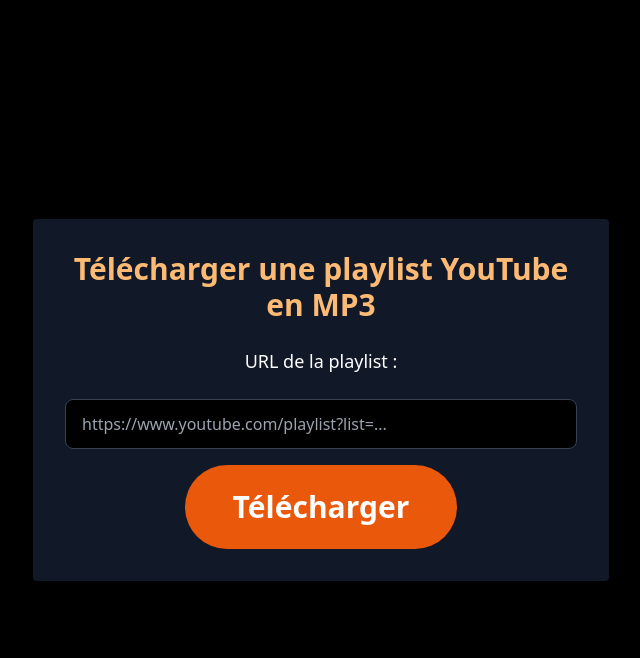
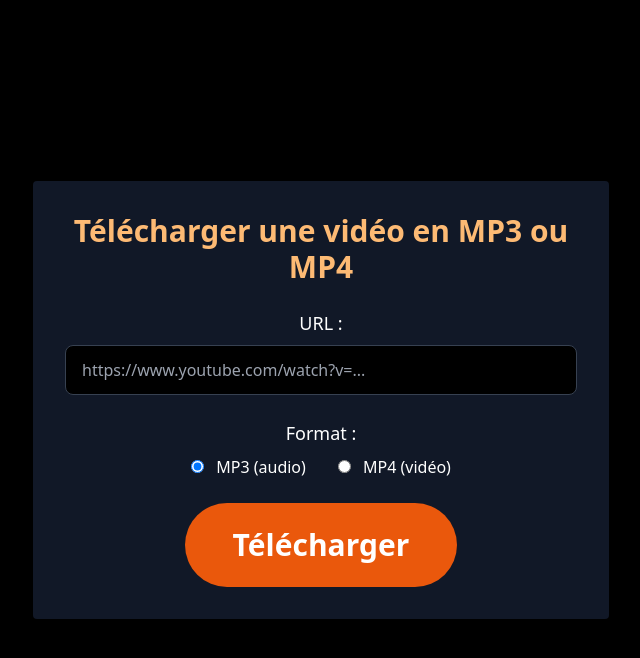
Before and after one commit to fabro658/YT-to-mp3, a Flask app: page / in a window 1280 px wide. Shown: the top 658 px of the page, without its empty margins (319-959 px from the left). Run offline with Flask 3, Linux system fonts and the light colour scheme; some libraries are stand-ins or nearby versions.

Commit message:
Ajout bouton mp3, mp4

```diff
--- a/templates/index.html
+++ b/templates/index.html
@@ -8,18 +8,35 @@
 <body class="bg-black min-h-screen flex items-center justify-center px-4">
 
   <div class="bg-gray-900 p-8 rounded shadow-lg max-w-xl w-full text-center">
-    <h1 class="text-3xl font-bold text-orange-300 mb-6">Télécharger une playlist YouTube en MP3</h1>
+    <h1 class="text-3xl font-bold text-orange-300 mb-6">Télécharger une vidéo en MP3 ou MP4</h1>
 
-    <form method="POST" class="space-y-4">
-      <label for="playlist_url" class="block text-lg font-medium text-white mb-2">URL de la playlist :</label>
+    <form method="POST" class="space-y-6">
+      <div>
+        <label for="playlist_url" class="block text-lg font-medium text-white mb-2">URL :</label>
         <input
           type="text"
           name="playlist_url"
           id="playlist_url"
           class="w-full px-4 py-3 border border-gray-700 bg-black text-white rounded-lg focus:outline-none focus:ring-2 focus:ring-green-500"
-        placeholder="https://www.youtube.com/playlist?list=..."
+          placeholder="https://www.youtube.com/watch?v=..."
           required
         >
+      </div>
+
+      <div>
+        <label class="block text-lg font-medium text-white mb-2">Format :</label>
+        <div class="flex justify-center gap-8">
+          <label class="text-white">
+            <input type="radio" name="format" value="mp3" class="mr-2" checked>
+            MP3 (audio)
+          </label>
+          <label class="text-white">
+            <input type="radio" name="format" value="mp4" class="mr-2">
+            MP4 (vidéo)
+          </label>
+        </div>
+      </div>
+
       <button
         type="submit"
         class="bg-orange-600 text-white font-bold text-3xl px-12 py-6 rounded-full text-center transition transform hover:scale-105"
@@ -44,7 +61,6 @@
         </ul>
       </div>
     {% endif %}
-
   </div>
 
 </body>
```
Also changed, not shown: README.md (added), 5 other files. Lines whose indentation alone changed are shown as unchanged.
